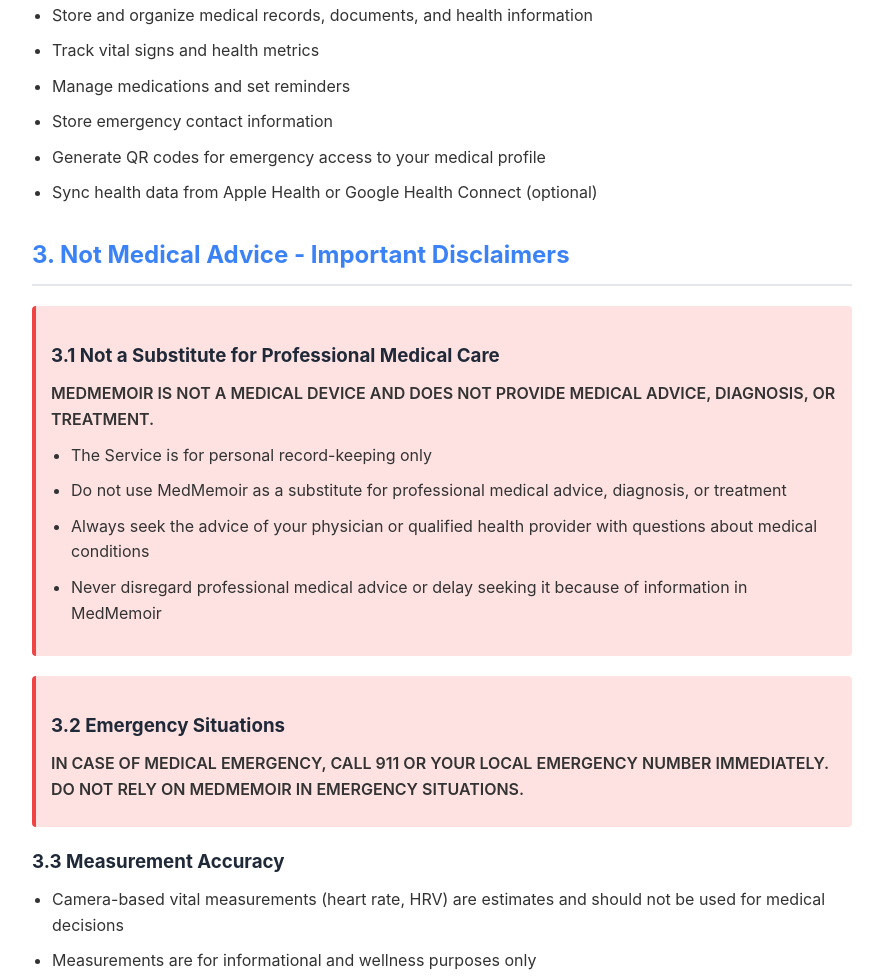
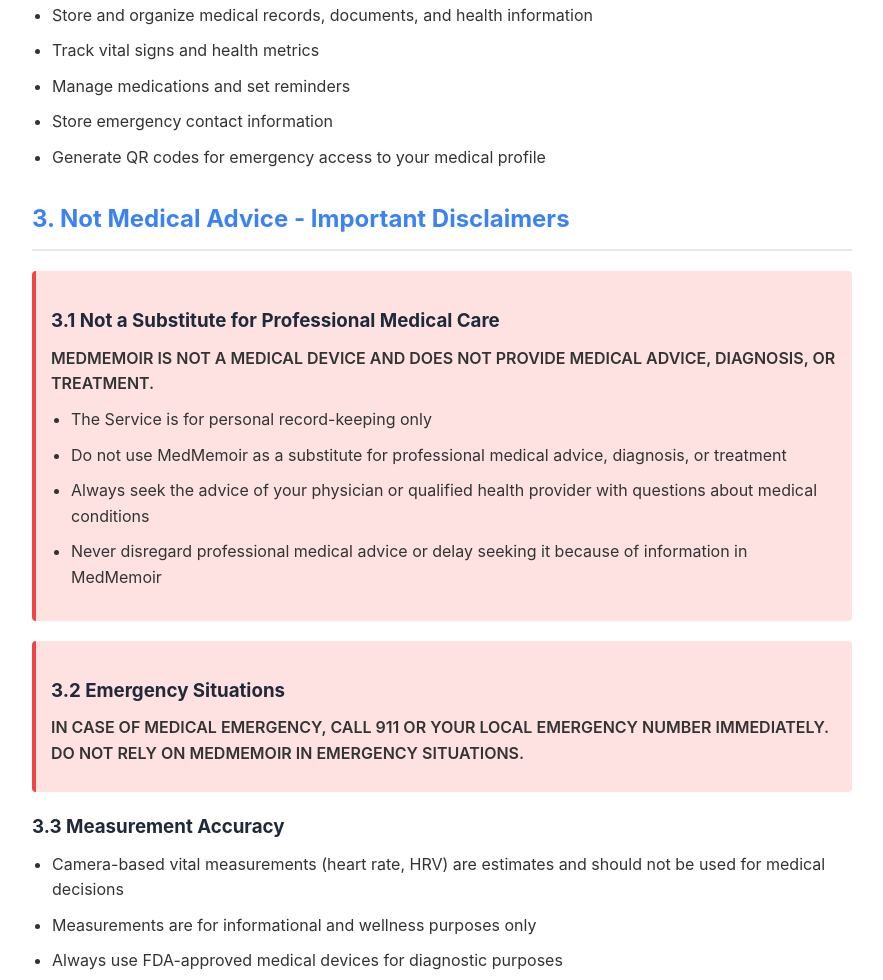
Before and after one commit to zaeemshaukat/medmemoir-legal, a plain HTML site: page terms.html in a window 1280 px wide. Shown: the part 773-1753 px from the top of the page, without its empty margins (198-1081 px from the left). Drawn offline with Linux system fonts and the light colour scheme.

Commit message:
Remove optional sync health data feature

```diff
--- a/terms.html
+++ b/terms.html
@@ -144,7 +144,6 @@
             <li>Manage medications and set reminders</li>
             <li>Store emergency contact information</li>
             <li>Generate QR codes for emergency access to your medical profile</li>
-            <li>Sync health data from Apple Health or Google Health Connect (optional)</li>
         </ul>
 
         <h2>3. Not Medical Advice - Important Disclaimers</h2>
```
